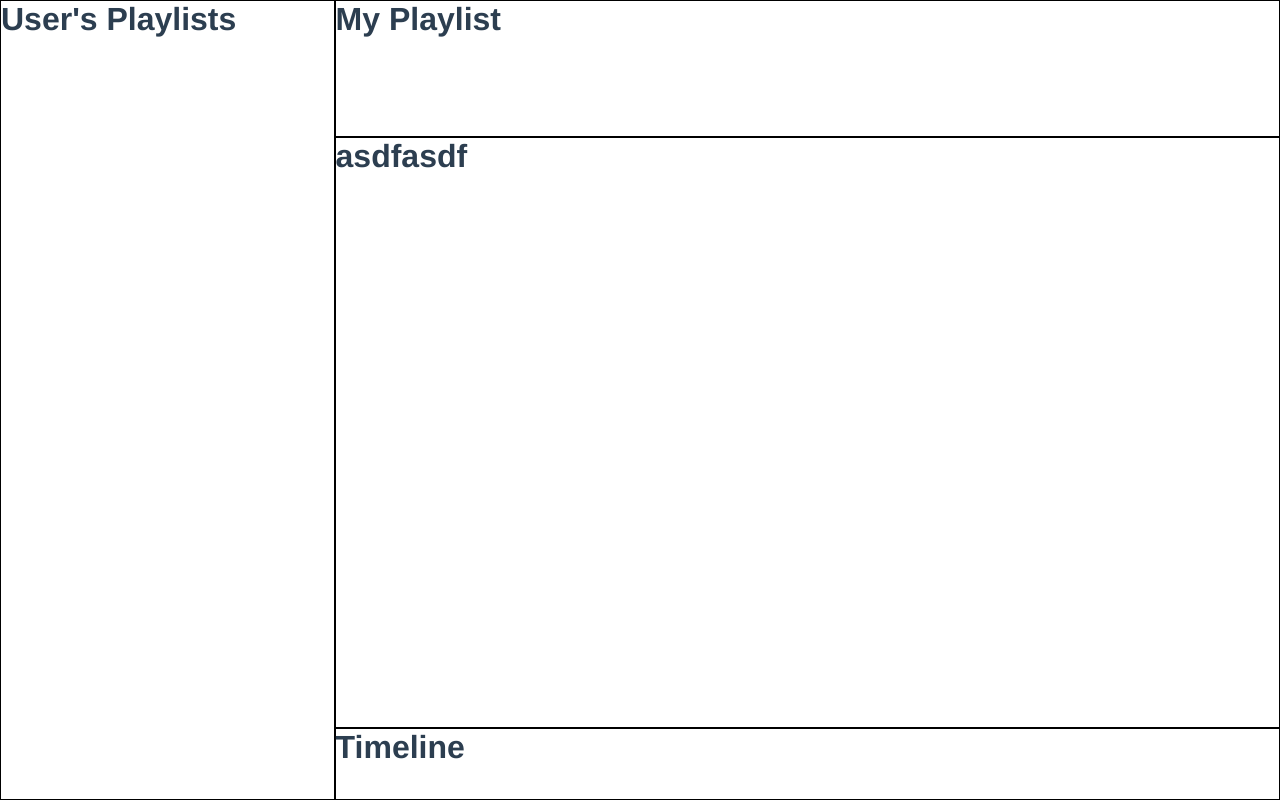
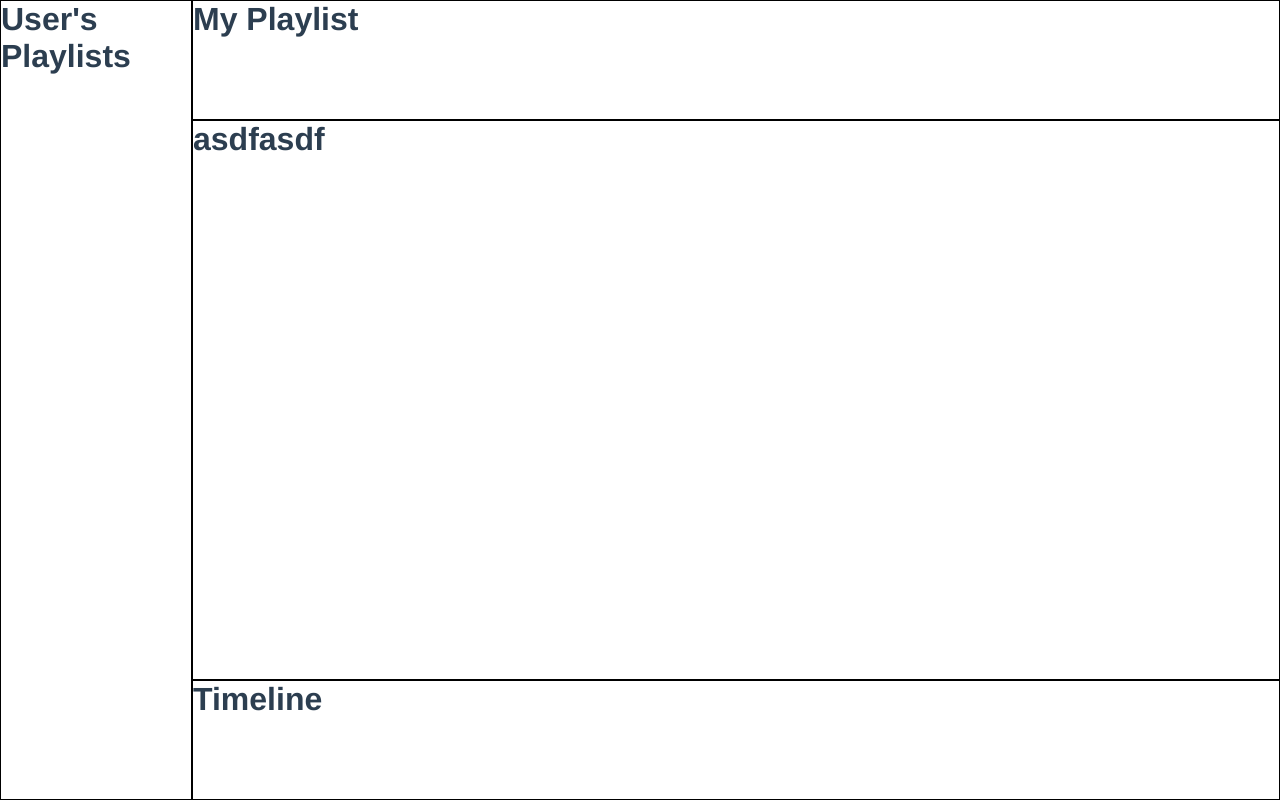
Before and after one commit to ollejj/ljudio, a Vue app in the folder frontend/: page / in a window 1280 px wide. Built offline with nearby package versions, Linux system fonts and the light colour scheme.

Commit message:
replaced grid-system with flex

```diff
--- a/frontend/src/App.vue
+++ b/frontend/src/App.vue
@@ -1,75 +1,71 @@
 <template>
-  <div class="main-grid">
-    <Playlists class="playlists" user="User"/>
-    <PlaylistHeader class="playlist-header" playlistName="My Playlist"/>
-    <PlaylistContent class="playlist-content"/>
-    <Timeline class="timeline"/>
+    <div class="main">
+        <div class="left">
+            <Playlists class="playlists" user="User" />
+        </div>
+        <div class="right">
+            <PlaylistHeader
+                class="playlist-header"
+                playlistName="My Playlist"
+            />
+            <PlaylistContent class="playlist-content" />
+            <Timeline class="timeline" />
+        </div>
     </div>
 </template>
 
 <script>
-import Playlists from './components/Playlists.vue'
-import PlaylistHeader from './components/PlaylistHeader.vue'
-import PlaylistContent from './components/PlaylistContent.vue'
-import Timeline from './components/Timeline.vue'
+import Playlists from "./components/Playlists.vue";
+import PlaylistHeader from "./components/PlaylistHeader.vue";
+import PlaylistContent from "./components/PlaylistContent.vue";
+import Timeline from "./components/Timeline.vue";
 
 export default {
-  name: 'App',
+    name: "App",
     components: {
         Playlists,
         PlaylistHeader,
         PlaylistContent,
-    Timeline
-  }
-}
+        Timeline,
+    },
+};
 </script>
 
 <style scoped>
+.main {
+    display: flex;
+    flex-direction: row;
+}
 
-.main-grid {
-  display: grid;
-  grid-template-areas:
-    "playlists  playlist-header playlist-header playlist-header playlist-header playlist-header playlist-header playlist-header playlist-header"
-    "playlists  playlist-header playlist-header playlist-header playlist-header playlist-header playlist-header playlist-header playlist-header"
-    "playlists  playlist-header playlist-header playlist-header playlist-header playlist-header playlist-header playlist-header playlist-header"
-    "playlists  playlist-content playlist-content playlist-content playlist-content playlist-content playlist-content playlist-content playlist-content"
-    "playlists  playlist-content playlist-content playlist-content playlist-content playlist-content playlist-content playlist-content playlist-content"
-    "playlists  playlist-content playlist-content playlist-content playlist-content playlist-content playlist-content playlist-content playlist-content"
-    "playlists  playlist-content playlist-content playlist-content playlist-content playlist-content playlist-content playlist-content playlist-content"
-    "playlists  playlist-content playlist-content playlist-content playlist-content playlist-content playlist-content playlist-content playlist-content"
-    "playlists  playlist-content playlist-content playlist-content playlist-content playlist-content playlist-content playlist-content playlist-content"
-    "playlists  playlist-content playlist-content playlist-content playlist-content playlist-content playlist-content playlist-content playlist-content"
-    "playlists  playlist-content playlist-content playlist-content playlist-content playlist-content playlist-content playlist-content playlist-content"
-    "playlists  playlist-content playlist-content playlist-content playlist-content playlist-content playlist-content playlist-content playlist-content"
-    "playlists  playlist-content playlist-content playlist-content playlist-content playlist-content playlist-content playlist-content playlist-content"
-    "playlists  playlist-content playlist-content playlist-content playlist-content playlist-content playlist-content playlist-content playlist-content"
-    "playlists  playlist-content playlist-content playlist-content playlist-content playlist-content playlist-content playlist-content playlist-content"
-    "playlists  playlist-content playlist-content playlist-content playlist-content playlist-content playlist-content playlist-content playlist-content"
-    "playlists  playlist-content playlist-content playlist-content playlist-content playlist-content playlist-content playlist-content playlist-content"
-    "playlists  playlist-content playlist-content playlist-content playlist-content playlist-content playlist-content playlist-content playlist-content"
-    "playlists  playlist-content playlist-content playlist-content playlist-content playlist-content playlist-content playlist-content playlist-content"
-    "playlists  playlist-content playlist-content playlist-content playlist-content playlist-content playlist-content playlist-content playlist-content"
-    "playlists  timeline timeline timeline timeline timeline timeline timeline timeline"
-    ;
+.left {
+  display: flex;
+  flex-direction: column;
+  width: 15vw;
+}
+
+.right {
+  display: flex;
+  flex-direction: column;
+  width: 85vw;
 }
 
 .playlists {
-  grid-area: playlists;
     border: 1px solid black;
+    height: 100vh;
 }
 
 .playlist-header {
-  grid-area: playlist-header;
     border: 1px solid black;
+    height: 15vh;
 }
 
 .playlist-content {
-  grid-area: playlist-content;
     border: 1px solid black;
+    height: 70vh;
 }
 
 .timeline {
-  grid-area: timeline;
     border: 1px solid black;
+    height: 15vh;
 }
 </style>
--- a/frontend/src/components/PlaylistContent.vue
+++ b/frontend/src/components/PlaylistContent.vue
@@ -14,7 +14,4 @@ export default {
 </script>
 
 <style scoped>
-div {
-    height: 100%;
-}
 </style>
--- a/frontend/src/components/PlaylistHeader.vue
+++ b/frontend/src/components/PlaylistHeader.vue
@@ -17,7 +17,4 @@ export default {
 </script>
 
 <style scoped>
-div {
-    height: 100%;
-}
 </style>
--- a/frontend/src/components/Playlists.vue
+++ b/frontend/src/components/Playlists.vue
@@ -17,7 +17,4 @@ export default {
 </script>
 
 <style scoped>
-div {
-    height: 100vh;
-}
 </style>
--- a/frontend/src/components/Timeline.vue
+++ b/frontend/src/components/Timeline.vue
@@ -14,7 +14,4 @@ export default {
 </script>
 
 <style scoped>
-div {
-    height: 100%;
-}
 </style>
```
Lines whose indentation alone changed are shown as unchanged.
